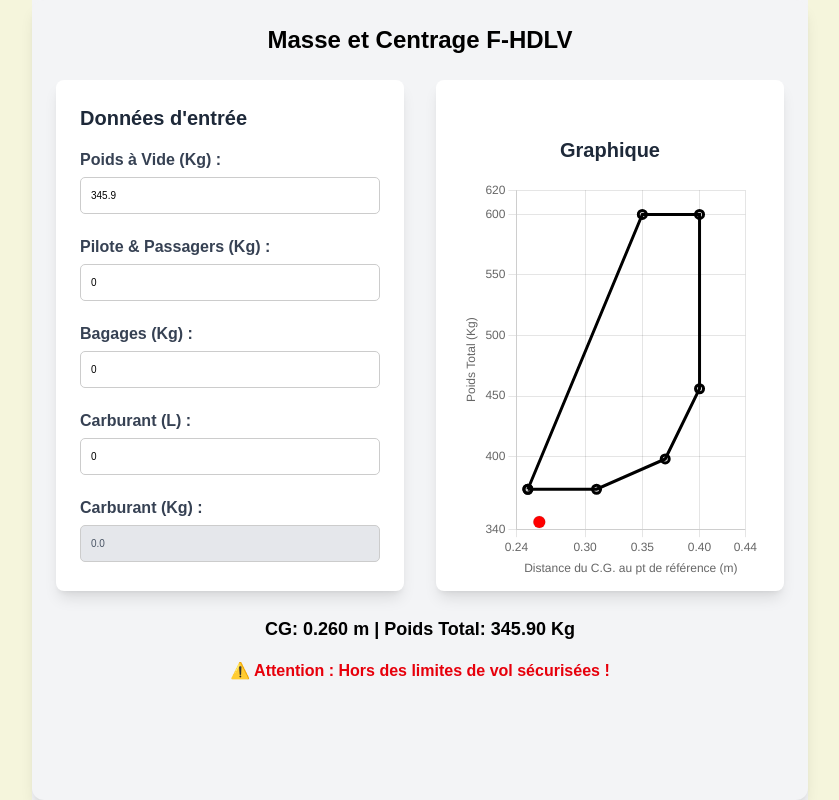
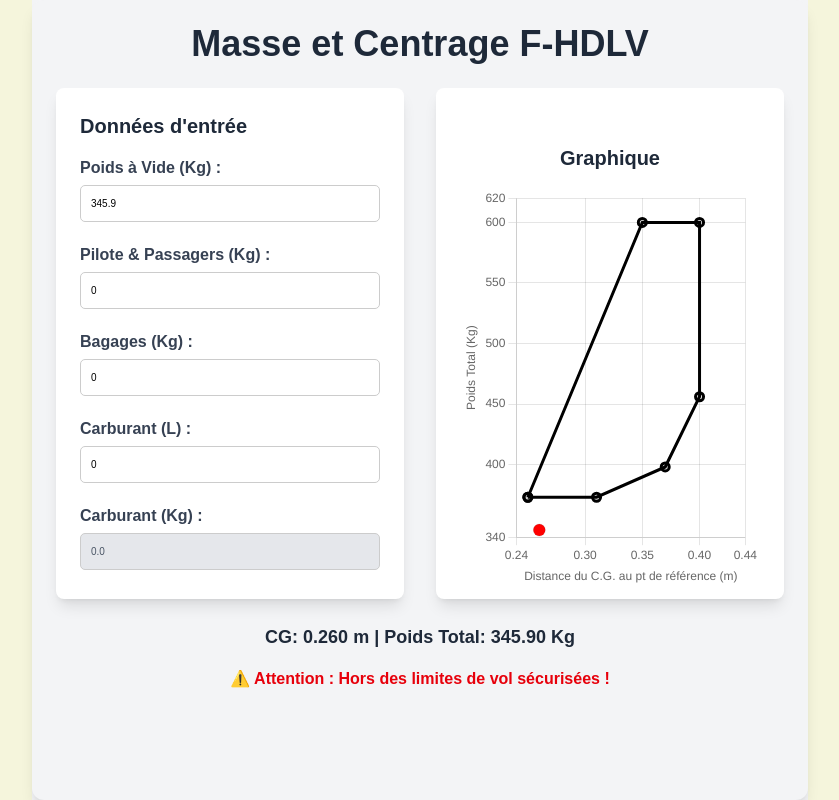
Before and after one commit to tsasamdev/evss-mb, a React (Vite) app in the folder my-project/: page / in a window 1280 px wide. Shown: the whole page, without its empty margins (220-1059 px from the left). Built offline with nearby package versions, Linux system fonts and the light colour scheme.

Commit message:
reverted mobile

```diff
--- a/my-project/src/MassBalanceChart.tsx
+++ b/my-project/src/MassBalanceChart.tsx
@@ -66,7 +66,8 @@ const MassBalanceChart: React.FC = () => {
 
   return (
     <div className="p-6 max-w-6xl mx-auto bg-gray-100 shadow-lg rounded-xl min-h-screen">
-      <h2 className="text-2xl font-bold mb-6 text-center text-black-800">
+      {/* Responsive Title */}
+      <h2 className="text-2xl sm:text-3xl md:text-4xl font-bold mb-6 text-center text-gray-800">
         Masse et Centrage F-HDLV
       </h2>
 
@@ -137,7 +138,7 @@ const MassBalanceChart: React.FC = () => {
 
       {/* CG and Weight Info */}
       <div className="text-center mt-6">
-        <p className="text-lg font-semibold text-black-800">
+        <p className="text-lg font-semibold text-gray-800">
           CG: {cg.toFixed(3)} m | Poids Total: {totalWeight.toFixed(2)} Kg
         </p>
         {isOutOfLimits && (
```
